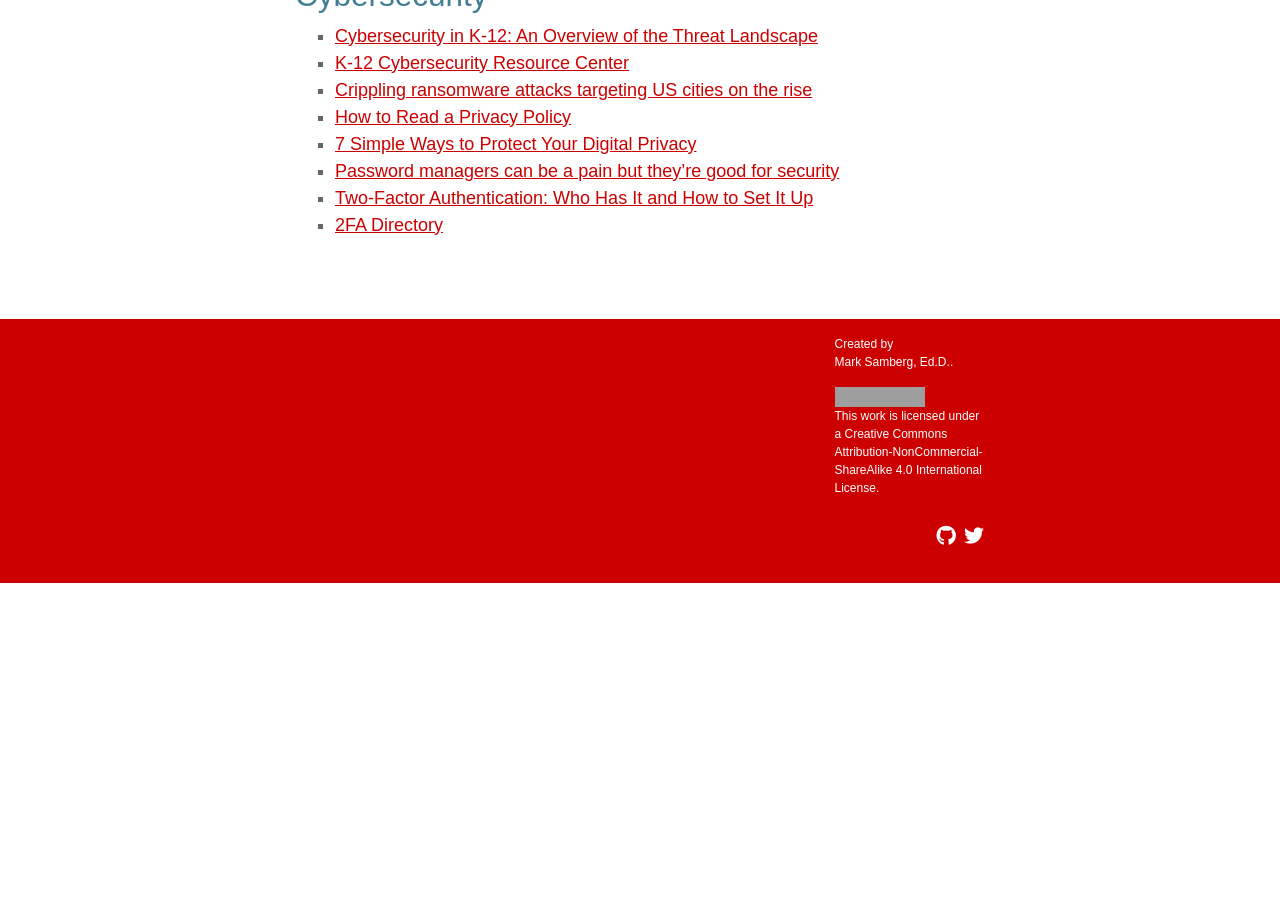
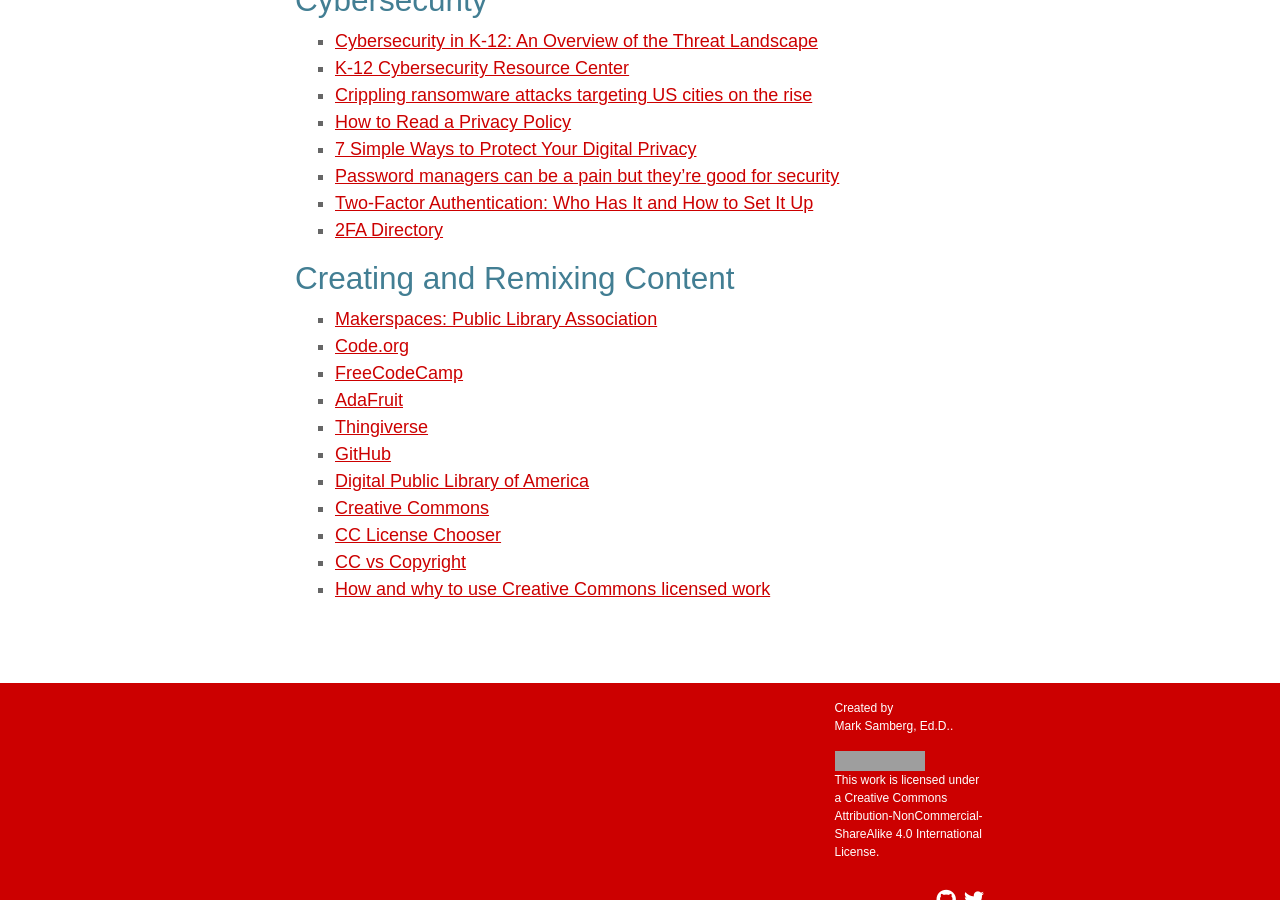
Before and after one commit to mjsamberg/resourceguides, a Jekyll site: the page built from nclppc21/index.md, in a window 1280 px wide and 900 px high, scrolled down 2691 px. Built offline with Jekyll 4.4.1, drawn with Linux system fonts in a browser that asks for light colours; nearby versions of some CDN libraries; some web fonts are replaced; before the commit the page ends 3274 px from its top, so only the background shows below that; grey boxes are pictures that could not be loaded.

Commit message:
Final Links

```diff
--- a/nclppc21/index.md
+++ b/nclppc21/index.md
@@ -63,7 +63,7 @@
   * [Proprioception](https://www.vox.com/the-highlight/2019/11/22/20920762/proprioception-sixth-sense)
   * [Vestibular Sense](https://eyaslanding.com/the-vestibular-and-proprioceptive-systems-the-sixth-and-seven-senses/)
 
-#### Digital Accessibility
+### Digital Accessibility
 * [UK Accessibility Office - Design Posters](https://accessibility.blog.gov.uk/2016/09/02/dos-and-donts-on-designing-for-accessibility/)
 * **[Accessibility Resource Guide](https://mjsamberg.github.io/resourceguides/accessibility/)** (Lots of Links and Guides)
 * [Microsoft Immersive Reader](https://www.microsoft.com/en-us/education/products/learning-tools)
@@ -84,3 +84,16 @@
 * [Password managers can be a pain but they're good for security](https://www.cnet.com/news/password-managers-a-little-pain-for-a-lot-better-security-world-password-day/)
 * [Two-Factor Authentication: Who Has It and How to Set It Up](https://www.pcmag.com/how-to/two-factor-authentication-who-has-it-and-how-to-set-it-up)
 * [2FA Directory](https://2fa.directory)
+
+### Creating and Remixing Content
+* [Makerspaces: Public Library Association](http://www.ala.org/pla/resources/tools/technology/makerspaces)
+* [Code.org](http://www.code.org)
+* [FreeCodeCamp](https://www.freecodecamp.org)
+* [AdaFruit](https://www.adafruit.com)
+* [Thingiverse](https://www.thingiverse.com)
+* [GitHub](http://www.github.com)
+* [Digital Public Library of America](https://dp.la)
+* [Creative Commons](http://www.creativecommons.org)
+* [CC License Chooser](https://creativecommons.org/choose/)
+* [CC vs Copyright](https://www.workmadeforhire.net/the-rest/whats-the-difference-between-copyright-and-creative-commons/)
+* [How and why to use Creative Commons licensed work](https://opensource.com/article/20/1/what-creative-commons)
```
